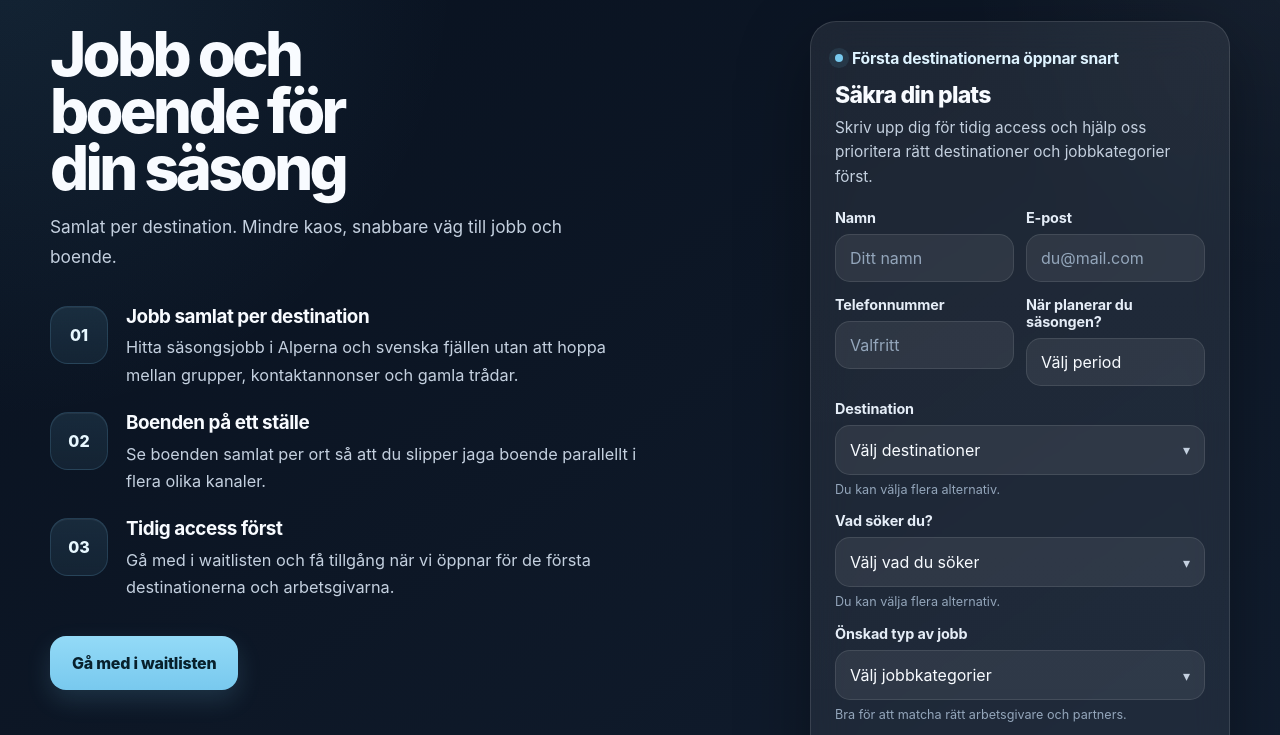
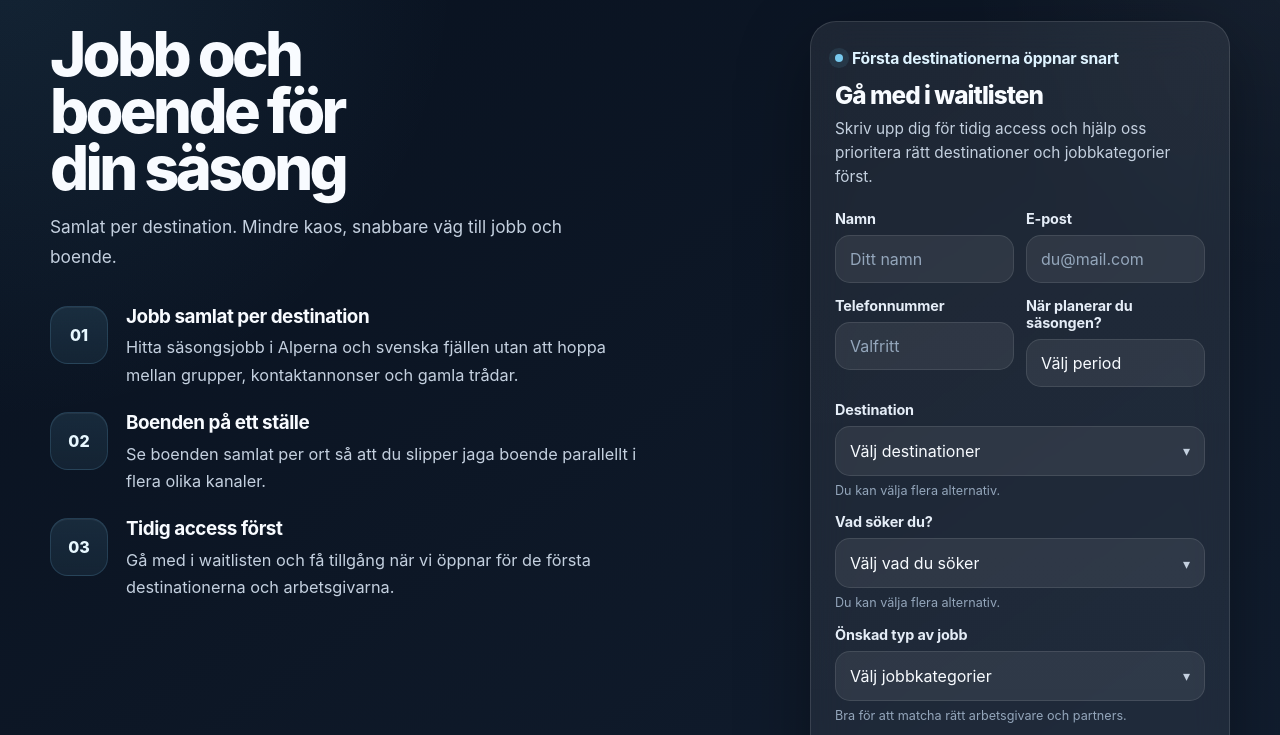
Before and after one commit to ollegorefalt/Seasonbase, a plain HTML site: page index.html in a window 1280 px wide. Shown: the part 37-772 px from the top of the page. Drawn offline with Linux system fonts and the light colour scheme.

Commit message:
Update index.html

```diff
--- a/index.html
+++ b/index.html
@@ -20,7 +20,6 @@
 
       --accent: #78c9ee;
       --accent-strong: #93daf7;
-      --accent-deep: #0d3344;
 
       --success: #22c55e;
 
@@ -29,7 +28,6 @@
       --radius-md: 15px;
 
       --shadow-card: 0 24px 70px rgba(0, 0, 0, 0.34);
-      --shadow-soft: 0 8px 24px rgba(0, 0, 0, 0.18);
     }
 
     * {
@@ -125,7 +123,7 @@
     .value-list {
       display: grid;
       gap: 22px;
-      margin-bottom: 34px;
+      margin-bottom: 10px;
     }
 
     .value-item {
@@ -168,28 +166,6 @@
       font-size: 1.02rem;
       line-height: 1.7;
       color: var(--muted);
-    }
-
-    .anchor-button {
-      display: inline-flex;
-      align-items: center;
-      justify-content: center;
-      min-height: 54px;
-      padding: 0 22px;
-      border-radius: 16px;
-      background: linear-gradient(180deg, var(--accent-strong), var(--accent));
-      color: #08202c;
-      text-decoration: none;
-      font-weight: 800;
-      letter-spacing: -0.015em;
-      box-shadow: 0 10px 24px rgba(120, 201, 238, 0.16);
-      transition: transform 0.15s ease, box-shadow 0.2s ease, filter 0.2s ease;
-    }
-
-    .anchor-button:hover {
-      transform: translateY(-1px);
-      box-shadow: 0 14px 28px rgba(120, 201, 238, 0.18);
-      filter: brightness(1.02);
     }
 
     .form-wrap {
@@ -239,9 +215,9 @@
 
     .form-title {
       margin: 0 0 8px;
-      font-size: 1.44rem;
-      line-height: 1.15;
-      letter-spacing: -0.035em;
+      font-size: 1.52rem;
+      line-height: 1.12;
+      letter-spacing: -0.04em;
       font-weight: 800;
     }
 
@@ -283,7 +259,7 @@
       border-radius: var(--radius-md);
       padding: 13px 14px;
       outline: none;
-      transition: border-color 0.2s ease, transform 0.15s ease;
+      transition: border-color 0.2s ease;
       appearance: none;
       -webkit-appearance: none;
     }
@@ -544,8 +520,6 @@
             </div>
           </div>
         </div>
-
-        <a href="#waitlist" class="anchor-button">Gå med i waitlisten</a>
       </div>
 
       <div class="form-wrap">
@@ -555,7 +529,7 @@
             <span>Första destinationerna öppnar snart</span>
           </div>
 
-          <h2 class="form-title">Säkra din plats</h2>
+          <h2 class="form-title">Gå med i waitlisten</h2>
           <p class="form-subtitle">
             Skriv upp dig för tidig access och hjälp oss prioritera rätt destinationer och jobbkategorier först.
           </p>
```
